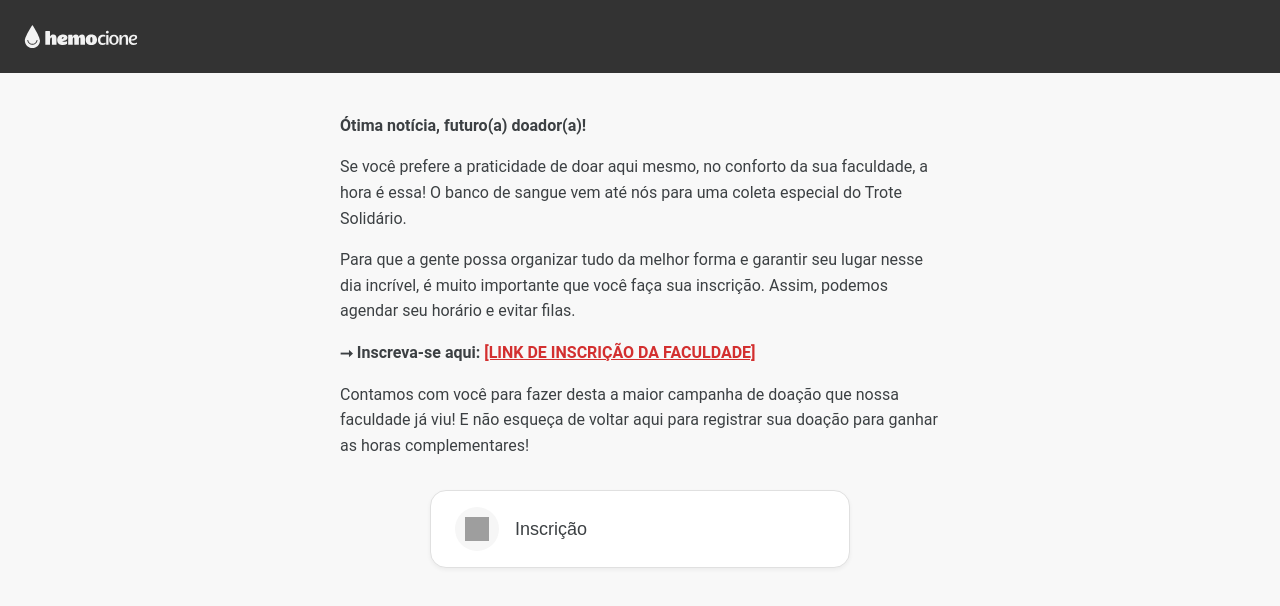
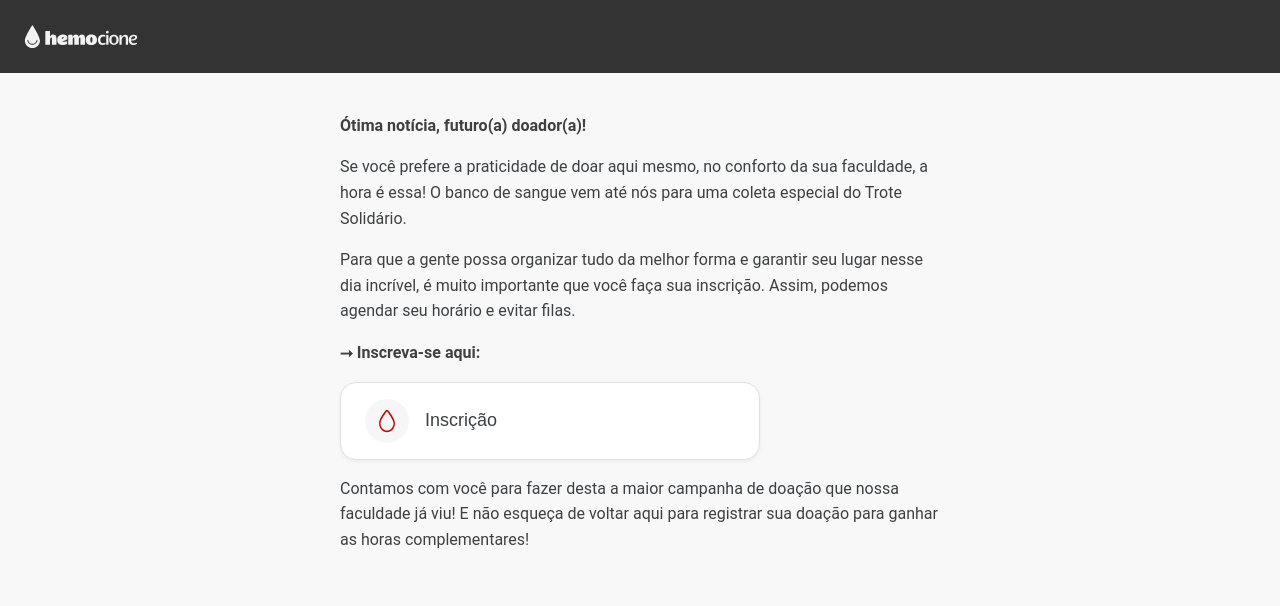
Before and after one commit to Hemocione/yduqs-2025, a Nuxt app: page /vou-doar/coletaExterna in a window 1280 px wide. Shown: the top 606 px of the page. Built offline with nearby package versions, Linux system fonts and the light colour scheme; grey boxes are pictures that could not be loaded.

Commit message:
Adição dos links

```diff
--- a/nuxt.config.ts
+++ b/nuxt.config.ts
@@ -7,8 +7,16 @@ export default defineNuxtConfig({
 
   modules: [
     '@nuxt/image',
-    '@nuxt/fonts', // Módulo correto
+    '@nuxt/fonts',
   ],
 
   css: ['~/assets/css/global.css'],
+
+  runtimeConfig: {
+    public: {
+      copaHemocione: 'https://copa.hemocione.com.br/',
+      possoDoar: 'https://possodoar.hemocione.com.br/',
+      subscription: 'https://eventos.hemocione.com.br/'
+    },
+  },
 });
--- a/pages/index.vue
+++ b/pages/index.vue
@@ -122,7 +122,7 @@
   .drop-icon {
     width: 24px;
     height: 24px;
-    filter: brightness(0) saturate(100%) invert(14%) sepia(91%) saturate(6957%) hue-rotate(356deg) brightness(88%) contrast(117%);
+    /* filter: brightness(0) saturate(100%) invert(14%) sepia(91%) saturate(6957%) hue-rotate(356deg) brightness(88%) contrast(117%); */
   }
 
   .card-text {
--- a/pages/ja-doei/index.vue
+++ b/pages/ja-doei/index.vue
@@ -5,11 +5,9 @@
         <p>Sua atitude de doar sangue no <strong>Trote Solidário</strong> foi um gesto gigante de solidariedade e já está fazendo a diferença. Muito obrigado por salvar <strong>4 vidas</strong>!!</p>
         <p>Agora, para o último passo: vamos registrar essa boa ação para que você possa ganhar suas horas complementares. Seu registro é essencial para que a gente possa contabilizar sua doação na campanha e para que você receba seu benefício.</p>
         <p>Para garantir suas <strong>horas de Atividade Acadêmica Complementar (AAC)</strong>, é só acessar o link abaixo e registrar sua doação na nossa plataforma.</p>
-        <p><strong>➡️ Registre sua doação aqui:</strong> [LINK PARA REGISTRO DA DOAÇÃO]</p>
-        <p>É rápido e fácil! Agradecemos mais uma vez por seu ato heroico!!</p>
-      </div>
+        <p><strong>➡️ Registre sua doação aqui:</strong> </p>
 
-      <button class="card-button">
+      <button class="card-button" @click="goToCopas">
         <div class="card-content">
           <div class="icon-circle">
             <NuxtImg src="/images/check.svg" alt="Check" class="drop-icon" />
@@ -17,11 +15,18 @@
           <span class="card-text">Registrar minha doação</span>
         </div>
       </button>
+
+      <p>É rápido e fácil! Agradecemos mais uma vez por seu ato heroico!!</p>
+    </div>
     </div>
   </template>
 
   <script setup>
-  // lógica se necessário
+    const config = useRuntimeConfig();
+
+    function goToCopas() {
+    window.location.href = config.public.copaHemocione;
+    }
   </script>
 
   <style scoped>
--- a/pages/vou-doar/coletaExterna.vue
+++ b/pages/vou-doar/coletaExterna.vue
@@ -10,27 +10,35 @@
           Para que a gente possa organizar tudo da melhor forma e garantir seu lugar nesse dia incrível,
           é muito importante que você faça sua inscrição. Assim, podemos agendar seu horário e evitar filas.
         </p>
-        <p><strong>⭢️ Inscreva-se aqui:</strong> <a href="#" class="link">[LINK DE INSCRIÇÃO DA FACULDADE]</a></p>
-        <p>
+        <p><strong>⭢️ Inscreva-se aqui:</strong> </p>
+
+
+      <button class="card-button" @click="goToSubscription">
+        <div class="card-content">
+          <div class="icon-circle">
+            <NuxtImg src="/images/drop.svg" alt="Inscrição" class="drop-icon" />
+          </div>
+          <span class="card-text">Inscrição</span>
+        </div>
+      </button>
+
+      <p>
           Contamos com você para fazer desta a maior campanha de doação que nossa faculdade já viu!
           E não esqueça de voltar aqui para registrar sua doação para ganhar as horas complementares!
         </p>
       </div>
-
-      <button class="card-button">
-        <div class="card-content">
-          <div class="icon-circle">
-            <NuxtImg src="/images/arrow-left.svg" alt="Inscrição" class="drop-icon" />
-          </div>
-          <span class="card-text">Inscrição</span>
-        </div>
-      </button>
     </div>
   </template>
 
   <script setup>
   const router = useRouter()
   const goBack = () => router.back()
+
+    const config = useRuntimeConfig();
+
+    function goToSubscription() {
+        window.location.href = config.public.subscription;
+    }
   </script>
 
   <style scoped>
--- a/pages/vou-doar/index.vue
+++ b/pages/vou-doar/index.vue
@@ -27,7 +27,7 @@
       <button class="card-button" @click="goToMutirao">
         <div class="card-content">
           <div class="icon-circle">
-            <NuxtImg src="/images/calendar.svg" alt="Calendário" class="drop-icon" />
+            <NuxtImg src="/images/drop.svg" alt="Calendário" class="drop-icon" />
           </div>
           <span class="card-text">Vou doar em um banco</span>
           <svg class="arrow-icon" xmlns="http://www.w3.org/2000/svg" width="24" height="24" viewBox="0 0 24 24" fill="none">
--- a/pages/vou-doar/mutirao.vue
+++ b/pages/vou-doar/mutirao.vue
@@ -23,10 +23,10 @@
         </p>
       </div>
 
-      <button class="card-button">
+      <button class="card-button" @click="goToPossoDoar">
         <div class="card-content">
           <div class="icon-circle">
-            <NuxtImg src="/images/arrow-left.svg" alt="Posso doar" class="drop-icon" />
+            <NuxtImg src="/images/drop.svg" alt="Posso doar" class="drop-icon" />
           </div>
           <span class="card-text">Pré-triagem ou onde doar</span>
         </div>
@@ -37,6 +37,12 @@
   <script setup>
   const router = useRouter()
   const goBack = () => router.back()
+
+  const config = useRuntimeConfig();
+
+    function goToPossoDoar() {
+        window.location.href = config.public.possoDoar;
+    }
   </script>
 
   <style scoped>
```
